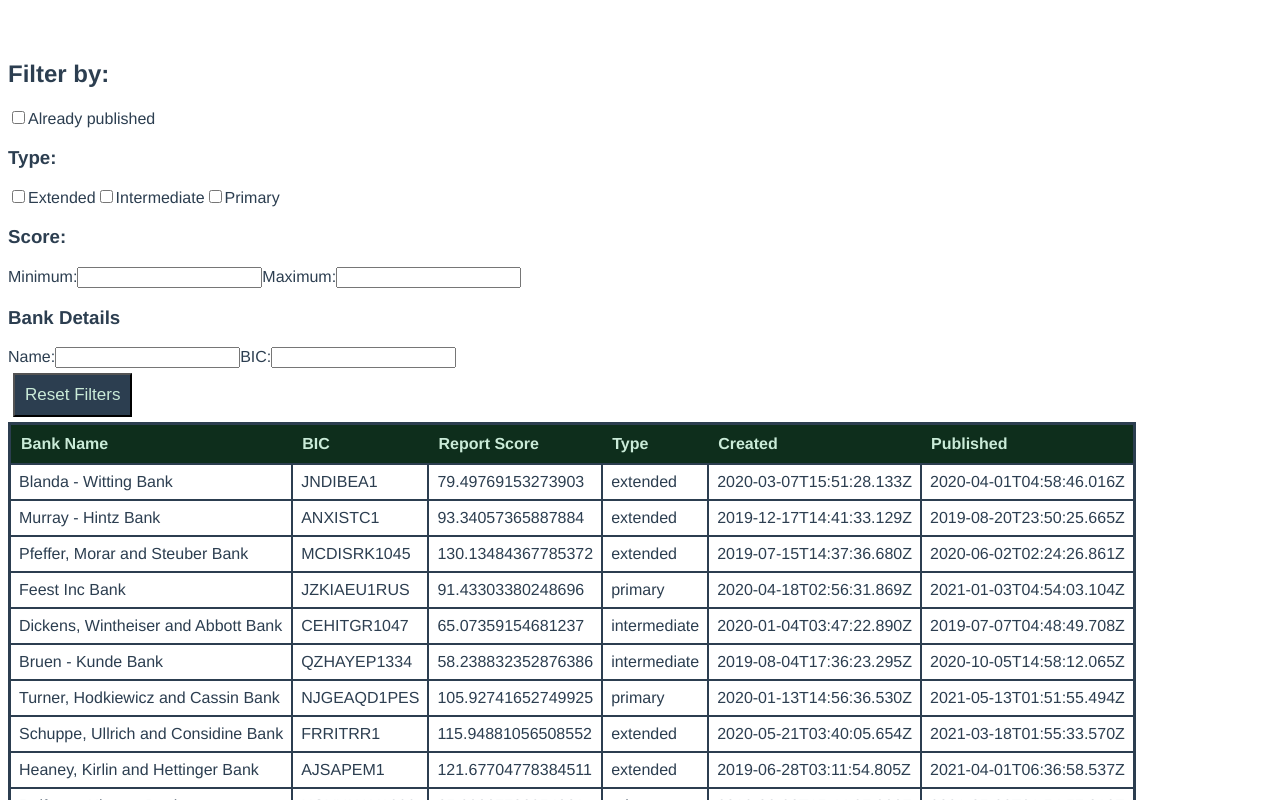
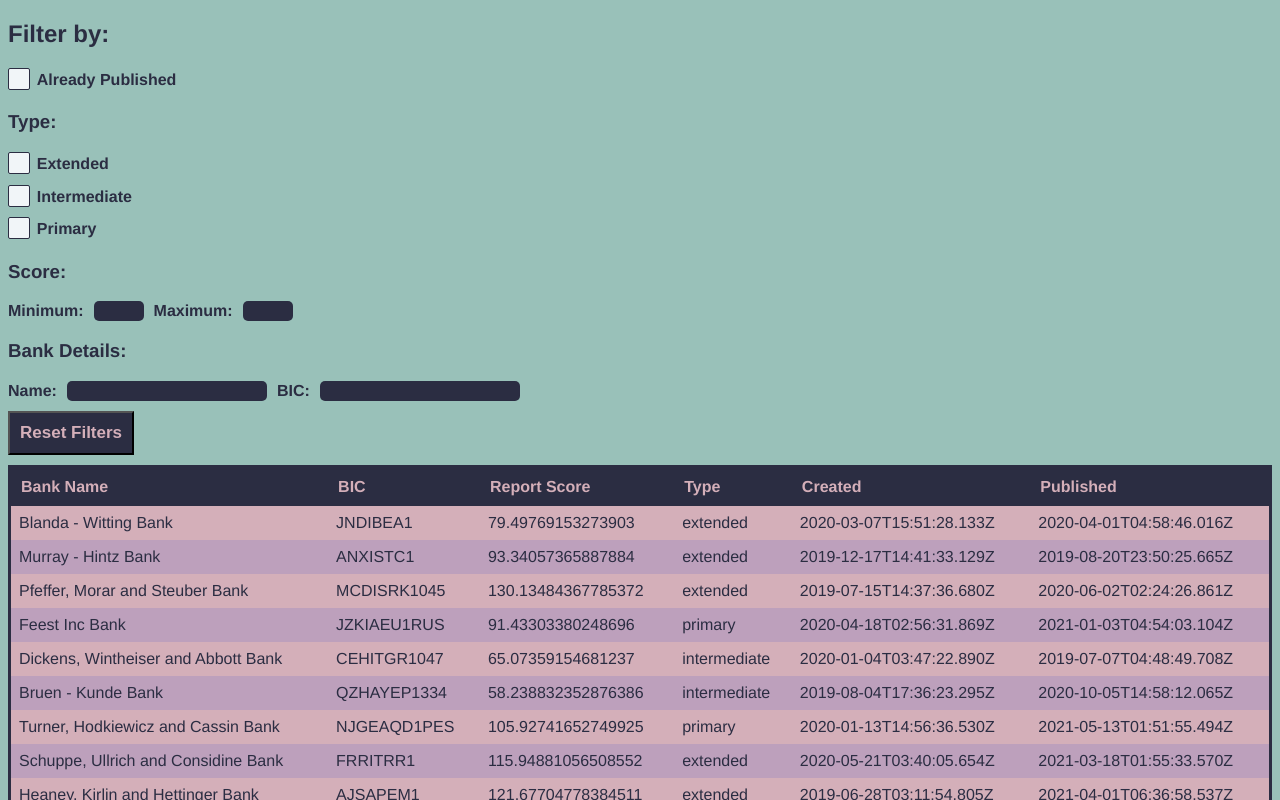
Before and after one commit to lukeg90/elucidate-test, a Vue app: page / in a window 1280 px wide. Shown: the top 800 px of the page. Built offline with nearby package versions, Linux system fonts and the light colour scheme.

Commit message:
added some css

```diff
--- a/src/App.vue
+++ b/src/App.vue
@@ -2,46 +2,38 @@
     <div id="app">
         <div class="filter">
             <h2>Filter by:</h2>
-            <input
-                type="checkbox"
-                id="published"
-                value="true"
-                v-model="publishedFilter"
-            />
-            <label for="published">Already published</label>
+            <label class="b-contain">
+                <span>Already Published</span>
+                <input type="checkbox" value="true" v-model="publishedFilter" />
+                <div class="b-input"></div>
+            </label>
             <h3>Type:</h3>
-            <input
-                type="checkbox"
-                id="extended"
-                value="extended"
-                v-model="types"
-            />
-            <label for="extended">Extended</label>
-            <input
-                type="checkbox"
-                id="intermediate"
-                value="intermediate"
-                v-model="types"
-            />
-            <label for="intermediate">Intermediate</label>
-            <input
-                type="checkbox"
-                id="primary"
-                value="primary"
-                v-model="types"
-            />
-            <label for="primary">Primary</label>
+            <label class="b-contain">
+                <span>Extended</span>
+                <input type="checkbox" value="extended" v-model="types" />
+                <div class="b-input"></div>
+            </label>
+            <label class="b-contain">
+                <span>Intermediate</span>
+                <input type="checkbox" value="intermediate" v-model="types" />
+                <div class="b-input"></div>
+            </label>
+            <label class="b-contain">
+                <span>Primary</span>
+                <input type="checkbox" value="primary" v-model="types" />
+                <div class="b-input"></div>
+            </label>
             <h3>Score:</h3>
-            <label for="minScore">Minimum:</label>
+            <label class="input-label" for="minScore">Minimum:</label>
             <input type="number" id="minScore" v-model="minScore" />
             <label for="maxScore">Maximum:</label>
             <input type="number" id="maxScore" v-model="maxScore" /><br />
-            <h3>Bank Details</h3>
+            <h3>Bank Details:</h3>
             <label for="bank-name">Name:</label>
             <input type="text" id="bank-name" v-model="bankQuery" />
-            <label for="bix">BIC:</label>
+            <label for="bic">BIC:</label>
             <input type="text" id="bic" v-model="bicQuery" /><br />
-            <button @click="reset">Reset Filters</button>
+            <button class="reset" @click="reset">Reset Filters</button>
         </div>
         <table>
             <thead>
@@ -177,39 +169,259 @@ export default {
 </script>
 
 <style>
+* {
+    box-sizing: border-box;
+}
+
 #app {
     font-family: Avenir, Helvetica, Arial, sans-serif;
     -webkit-font-smoothing: antialiased;
     -moz-osx-font-smoothing: grayscale;
-    color: #2c3e50;
-    margin-top: 60px;
+    margin-top: 20px;
+}
+
+body {
+    background: #99c1b9;
+}
+
+.filter {
+    color: #2b2d42;
 }
 
 table {
+    width: 100%;
+    max-width: 100vw;
     border-collapse: collapse;
-    border: 3px solid #2c3e50;
+    border: 3px solid #2b2d42;
+}
+
+tbody tr:nth-child(odd) {
+    background: #d4afb9;
+}
+
+tbody tr:nth-child(even) {
+    background: #bda0bc;
 }
 
 th {
     text-align: left;
-    background: #0e2e1c;
-    color: #caebd8;
+    background: #2b2d42;
+    color: #d4afb9;
     padding: 10px;
 }
 
 td {
     text-align: left;
     padding: 8px;
-    border: 2px solid #2c3e50;
+    /* border: 2px solid #2c3e50; */
+    color: #2b2d42;
 }
 
 button {
-    background: #2c3e50;
-    color: #caebd8;
+    background: #2b2d42;
+    color: #d4afb9;
     font-size: 17px;
     /* border-radius: 20px; */
     cursor: pointer;
-    margin: 5px;
     padding: 10px;
+    font-weight: bolder;
+}
+
+label {
+    font-weight: bolder;
+}
+
+input[type="number"] {
+    background: #2b2d42;
+    color: #d4afb9;
+    margin-left: 10px;
+    margin-right: 10px;
+    border: 0px;
+    width: 50px;
+    border-radius: 5px;
+    font-weight: bolder;
+    height: 20px;
+}
+
+input[type="number"]::-webkit-inner-spin-button {
+    -webkit-appearance: none;
+}
+
+input[type="text"] {
+    background: #2b2d42;
+    color: #d4afb9;
+    margin-left: 10px;
+    margin-right: 10px;
+    border: 0px;
+    width: 200px;
+    height: 20px;
+    font-weight: bolder;
+    border-radius: 5px;
+}
+
+input:focus {
+    box-shadow: 0 0 0 2px rgba(75, 198, 185, 0.5019607843137255);
+}
+
+.reset {
+    margin-top: 10px;
+    margin-bottom: 10px;
+}
+
+/* checkboxes */
+
+.b-contain *,
+.b-contain *::before,
+.b-contain *::after {
+    box-sizing: content-box !important;
+}
+
+.b-contain input {
+    position: absolute;
+    z-index: -1;
+    opacity: 0;
+}
+
+.b-contain span {
+    line-height: 1.54;
+    font-size: 1rem;
+    font-family: inherit;
+    font-weight: bolder;
+}
+
+.b-contain {
+    display: table;
+    position: relative;
+    padding-left: 1.8rem;
+    cursor: pointer;
+    margin-bottom: 0.5rem;
+}
+
+.b-contain input[type="checkbox"] ~ .b-input {
+    position: absolute;
+    top: 0;
+    left: 0;
+    height: 1.25rem;
+    width: 1.25rem;
+    background: rgba(241, 245, 248, 1);
+    transition: background 250ms;
+    border: 1px solid #2b2d42;
+    border-radius: 0.125rem;
+}
+
+.b-contain input[type="checkbox"] ~ .b-input::after {
+    content: "";
+    position: absolute;
+    display: none;
+    left: 0.45rem;
+    top: 0.18rem;
+    width: 0.25rem;
+    height: 0.6rem;
+    border: solid rgba(212, 175, 185, 1);
+    border-width: 0 2px 2px 0;
+    transition: background 250ms;
+    transform: rotate(45deg);
+}
+
+.b-contain input:checked ~ .b-input::after {
+    display: block;
+}
+
+.b-contain:hover input ~ .b-input,
+.b-contain input:focus ~ .b-input {
+    background: rgb(231, 238, 243);
+}
+
+.b-contain input:focus ~ .b-input {
+    box-shadow: 0 0 0 2px rgba(75, 198, 185, 0.5019607843137255);
+}
+
+.b-contain input:checked ~ .b-input {
+    background: rgba(43, 45, 66, 1);
+    border-color: rgba(43, 45, 66, 1);
+}
+
+.b-contain input[type="checkbox"]:disabled ~ .b-input {
+    background: rgba(241, 245, 248, 1);
+    border-color: rgba(184, 194, 204, 1);
+    opacity: 0.6;
+    cursor: not-allowed;
+}
+
+.b-contain input:checked:focus ~ .b-input,
+.b-contain:hover input:not([disabled]):checked ~ .b-input {
+    background: rgba(43, 45, 66, 1);
+    border-color: rgba(43, 45, 66, 1);
+}
+
+.b-contain .b-input::before {
+    content: "";
+    display: none;
+    position: absolute;
+    left: 0;
+    top: 0;
+    width: 3rem;
+    height: 3rem;
+    margin-left: -0.85rem;
+    margin-top: -0.85rem;
+    background: rgba(0, 130, 243, 1);
+    border-radius: 2rem;
+    opacity: 0.6;
+    z-index: 99999;
+    transform: scale(0);
+}
+
+@keyframes b-ripple {
+    0% {
+        transform: scale(0);
+    }
+
+    20% {
+        transform: scale(1);
+    }
+
+    100% {
+        opacity: 0;
+        transform: scale(1);
+    }
+}
+
+@keyframes b-ripple-duplicate {
+    0% {
+        transform: scale(0);
+    }
+
+    30% {
+        transform: scale(1);
+    }
+
+    60% {
+        transform: scale(1);
+    }
+
+    100% {
+        opacity: 0;
+        transform: scale(1);
+    }
+}
+
+.b-contain input + .b-input::before {
+    animation: b-ripple 250ms ease-out;
+}
+
+.b-contain input:checked + .b-input::before {
+    animation-name: b-ripple-duplicate;
+}
+
+.b-contain .b-input::before {
+    visibility: hidden;
+}
+
+.b-contain input:focus + .b-input::before {
+    visibility: visible;
+}
+
+.b-contain:first-child .b-input::before {
+    visibility: hidden;
 }
 </style>
--- a/src/components/HelloWorld.vue
+++ /dev/null
@@ -1,130 +0,0 @@
-<template>
-    <div class="hello">
-        <h1>{{ msg }}</h1>
-        <p>
-            For a guide and recipes on how to configure / customize this
-            project,<br />
-            check out the
-            <a href="https://cli.vuejs.org" target="_blank" rel="noopener"
-                >vue-cli documentation</a
-            >.
-        </p>
-        <h3>Installed CLI Plugins</h3>
-        <ul>
-            <li>
-                <a
-                    href="https://github.com/vuejs/vue-cli/tree/dev/packages/%40vue/cli-plugin-babel"
-                    target="_blank"
-                    rel="noopener"
-                    >babel</a
-                >
-            </li>
-            <li>
-                <a
-                    href="https://github.com/vuejs/vue-cli/tree/dev/packages/%40vue/cli-plugin-eslint"
-                    target="_blank"
-                    rel="noopener"
-                    >eslint</a
-                >
-            </li>
-        </ul>
-        <h3>Essential Links</h3>
-        <ul>
-            <li>
-                <a href="https://vuejs.org" target="_blank" rel="noopener"
-                    >Core Docs</a
-                >
-            </li>
-            <li>
-                <a href="https://forum.vuejs.org" target="_blank" rel="noopener"
-                    >Forum</a
-                >
-            </li>
-            <li>
-                <a href="https://chat.vuejs.org" target="_blank" rel="noopener"
-                    >Community Chat</a
-                >
-            </li>
-            <li>
-                <a
-                    href="https://twitter.com/vuejs"
-                    target="_blank"
-                    rel="noopener"
-                    >Twitter</a
-                >
-            </li>
-            <li>
-                <a href="https://news.vuejs.org" target="_blank" rel="noopener"
-                    >News</a
-                >
-            </li>
-        </ul>
-        <h3>Ecosystem</h3>
-        <ul>
-            <li>
-                <a
-                    href="https://router.vuejs.org"
-                    target="_blank"
-                    rel="noopener"
-                    >vue-router</a
-                >
-            </li>
-            <li>
-                <a href="https://vuex.vuejs.org" target="_blank" rel="noopener"
-                    >vuex</a
-                >
-            </li>
-            <li>
-                <a
-                    href="https://github.com/vuejs/vue-devtools#vue-devtools"
-                    target="_blank"
-                    rel="noopener"
-                    >vue-devtools</a
-                >
-            </li>
-            <li>
-                <a
-                    href="https://vue-loader.vuejs.org"
-                    target="_blank"
-                    rel="noopener"
-                    >vue-loader</a
-                >
-            </li>
-            <li>
-                <a
-                    href="https://github.com/vuejs/awesome-vue"
-                    target="_blank"
-                    rel="noopener"
-                    >awesome-vue</a
-                >
-            </li>
-        </ul>
-    </div>
-</template>
-
-<script>
-export default {
-    name: "HelloWorld",
-    props: {
-        msg: String
-    }
-};
-</script>
-
-<!-- Add "scoped" attribute to limit CSS to this component only -->
-<style scoped>
-h3 {
-    margin: 40px 0 0;
-}
-ul {
-    list-style-type: none;
-    padding: 0;
-}
-li {
-    display: inline-block;
-    margin: 0 10px;
-}
-a {
-    color: #42b983;
-}
-</style>
```
